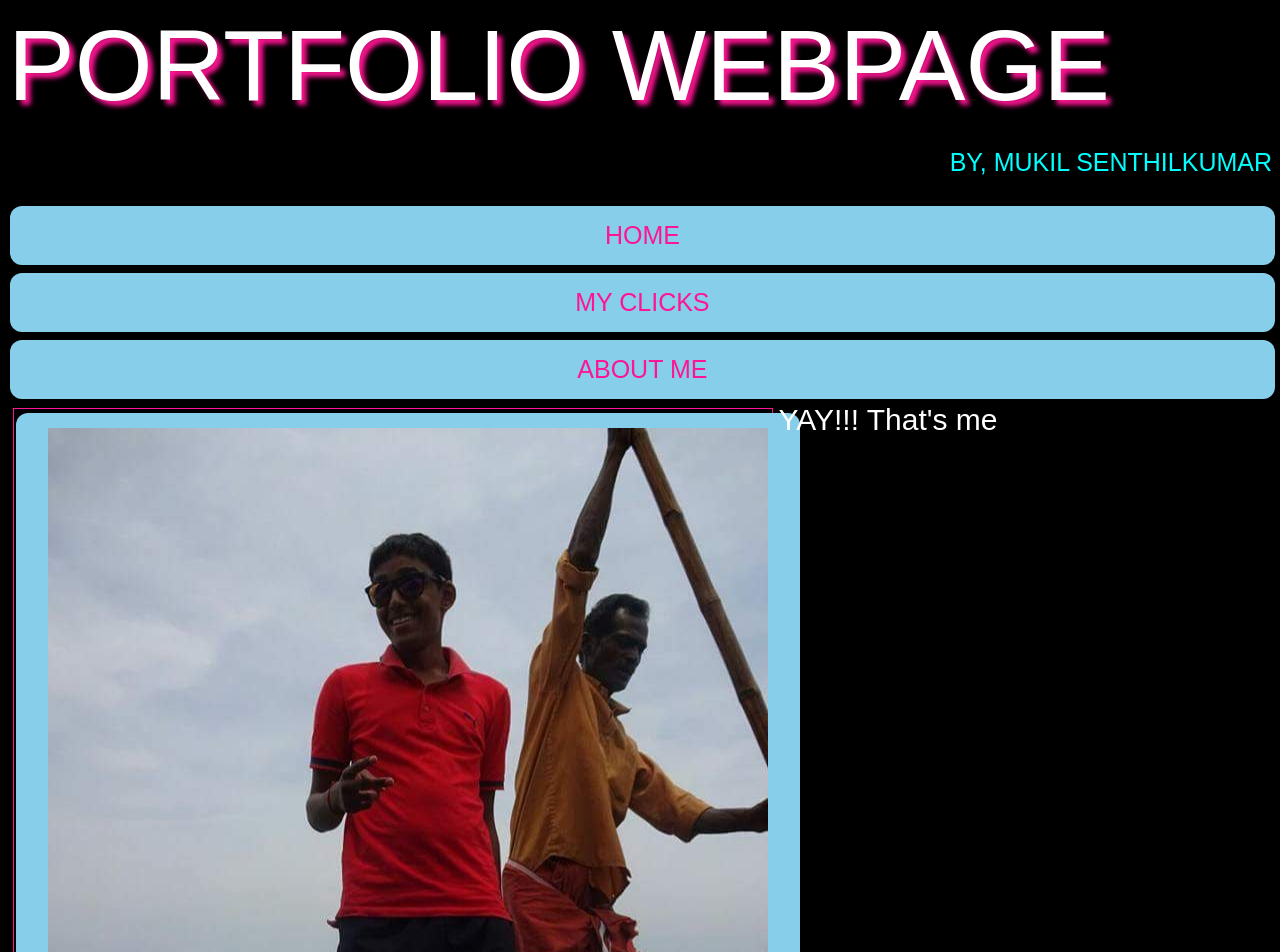
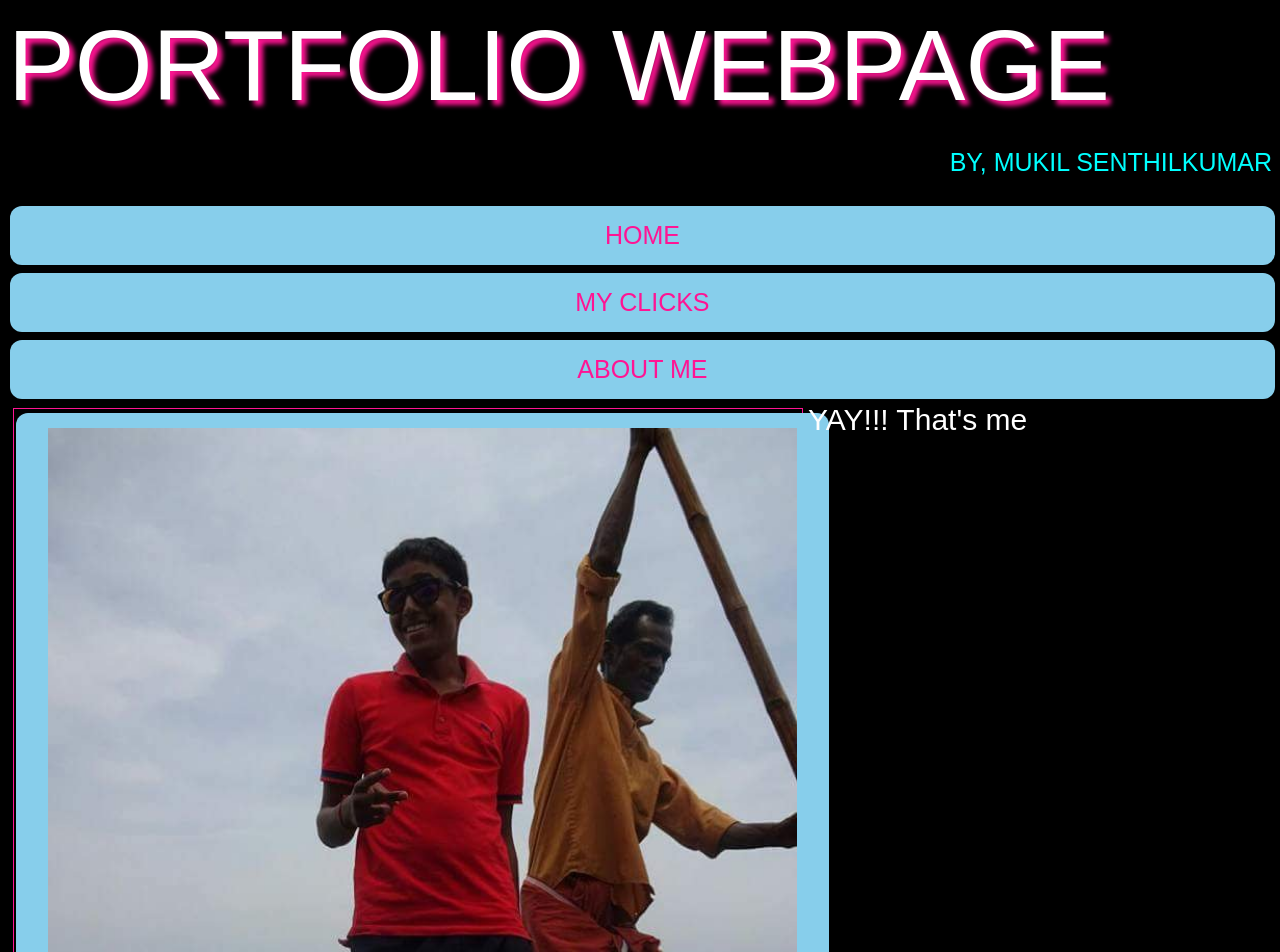
Before and after one commit to astro-msk/portfoliockgp, a plain HTML site: page index.html in a window 1280 px wide. Shown: the top 952 px of the page. Drawn offline with Linux system fonts and the light colour scheme.

Commit message:
Update index.html

```diff
--- a/index.html
+++ b/index.html
@@ -57,7 +57,7 @@ div.gallery
           margin: 5px;
 	  border: 1px solid deeppink;
  	  float: left;
-          width: 60%;
+          width: auto;
 }
 
 div.gallery:hover
@@ -70,7 +70,7 @@ div.gallery:hover
   	display: block;
   	margin-left: auto;
   	margin-right: auto;
-  	width: 60%;
+  	width: auto;
 }
 
 div.gallery img {
```
